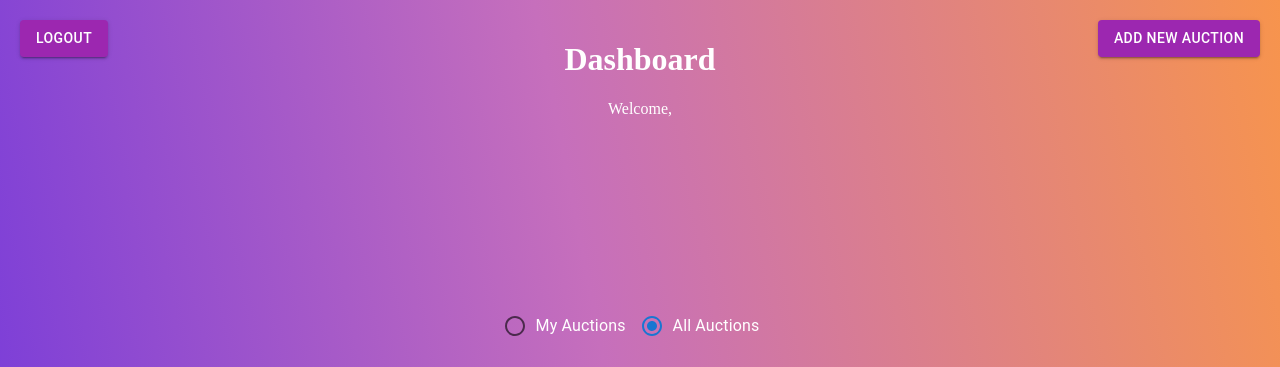
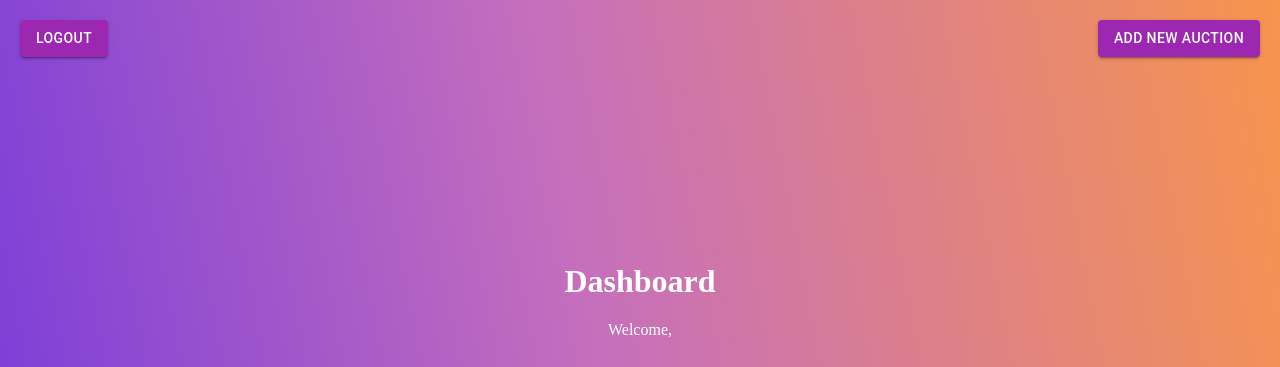
Before and after one commit to temojudo/digital-auction-front, a React (Create React App) app: page /home in a window 1280 px wide. Shown: the top 367 px of the page. Built offline with nearby package versions, Linux system fonts and the light colour scheme; no server answers.

Commit message:
Fixed css

```diff
--- a/src/App.css
+++ b/src/App.css
@@ -9,10 +9,9 @@
 }
 
 .dashboardPageUserInfo {
-  position: absolute;
-  top: 20px;
-  left: 20px;
-  right: 20px;
+  position: relative;
+  margin-top: 20px;
+  margin-bottom: 20px;
   align-items: center;
   justify-content: center;
 }
```
